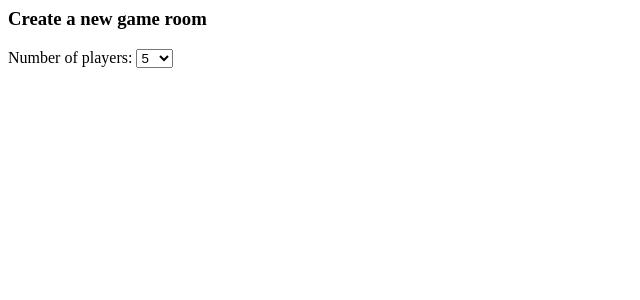
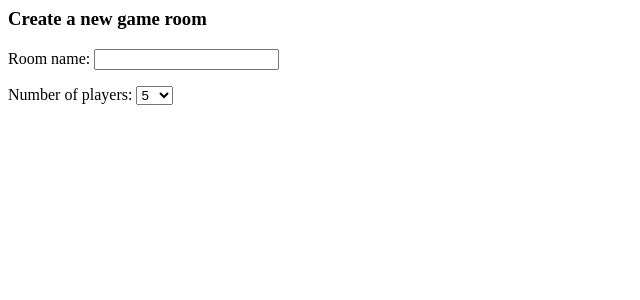
Before and after one commit to wang103/AvalonSetupHelper, a Django app: page /setup_helper/host/ in a window 1280 px wide. Shown: the top 300 px of the page, without its empty margins (0-640 px from the left). Run offline with Django 3.2, Linux system fonts and the light colour scheme.

Commit message:
Add room name to form

```diff
--- a/avalon/setup_helper/templates/setup_helper/host.html
+++ b/avalon/setup_helper/templates/setup_helper/host.html
@@ -7,6 +7,11 @@ Create a new game room
 {% endif %}
 
 <form action="{% url 'setup_helper:create_room' %}" method="post">
+  <p>
+    Room name:
+    <input type="text" name="room_name">
+  </p>
+
   <p>
     Number of players:
     <select name="num_players">
```
